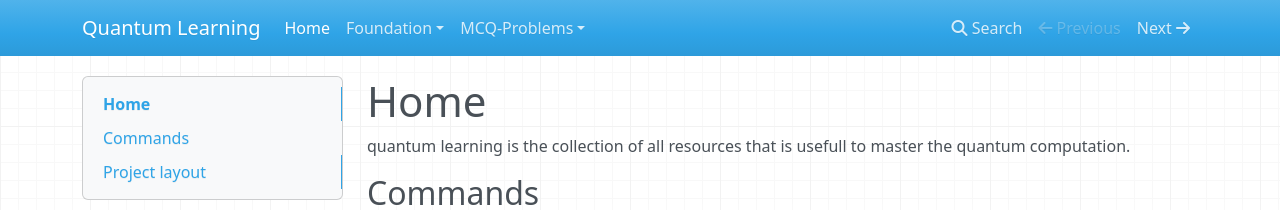
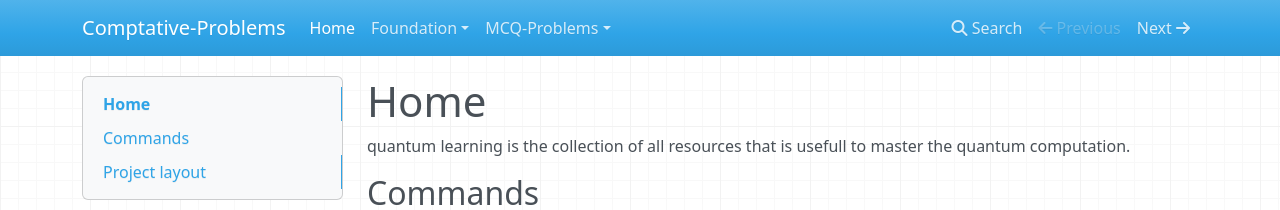
Before and after one commit to ajeetkbhardwaj/pure-mathematics, an MkDocs documentation site: the page built from docs/index.md, in a window 1280 px wide. Shown: the top 210 px of the page. Built offline with MkDocs 1.6.1, drawn with Linux system fonts in a browser that asks for light colours; nearby versions of some CDN libraries; old or Windows-style settings are respelled for this version of MkDocs.

Commit message:
website name

```diff
--- a/mkdocs.yml
+++ b/mkdocs.yml
@@ -1,4 +1,4 @@
-site_name: Quantum Learning
+site_name: Comptative-Problems
 
 theme:
     name: mkdocs
```
